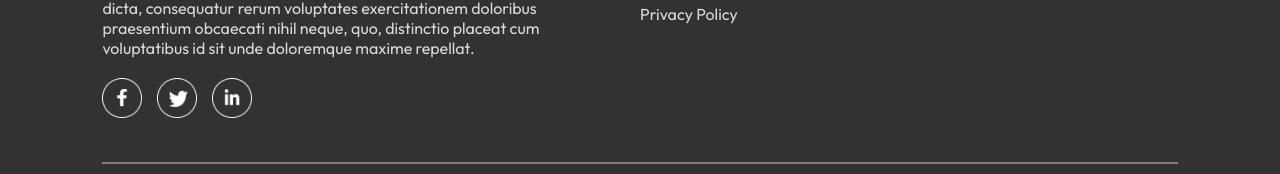
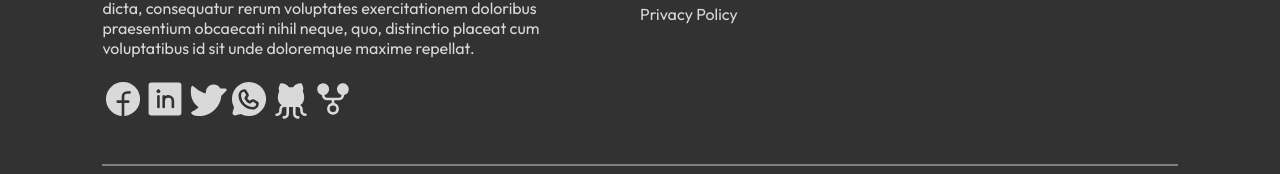
Before and after one commit to Gyanthakur/food-order-now, a React (Vite) app: page /myorders in a window 1280 px wide. Shown: the part 550-724 px from the top of the page. Built offline with nearby package versions, Linux system fonts and the light colour scheme; no server answers.

Commit message:
Update Footer.jsx

```diff
--- a/src/components/Footer/Footer.jsx
+++ b/src/components/Footer/Footer.jsx
@@ -1,6 +1,16 @@
 import React from "react";
 import "./Footer.css";
 import { assets } from "../../assets/frontend_assets/assets";
+import {
+	FacebookLogo,
+	GitFork,
+	GithubLogo,
+	LinkedinLogo,
+	TwitterLogo,
+	WhatsappLogo,
+} from "phosphor-react";
+
+import { NavLink } from "react-router-dom";
 const Footer = () => {
 	return (
 		<div className="footer" id="footer">
@@ -14,9 +24,33 @@ const Footer = () => {
 						voluptatibus id sit unde doloremque maxime repellat.
 					</p>
 					<div className="footer-social-icons">
-						<img src={assets.facebook_icon} alt="" />
+						{/* <img src={assets.facebook_icon} alt="Facebook Icon" />
 						<img src={assets.twitter_icon} alt="" />
-						<img src={assets.linkedin_icon} alt="" />
+						<img src={assets.linkedin_icon} alt="" /> */}
+						<nav className="flex space-x-4">
+							<NavLink
+								to="https://www.facebook.com/profile.php?id=100026766931684"
+								className="facebook-icon"
+								target="_blank"
+							>
+								<FacebookLogo size={42} weight="fill" />
+							</NavLink>
+							<NavLink to="https://www.linkedin.com/in/gyan-pratap-singh-275785236/" target="_blank" className="linkedin-icon">
+								<LinkedinLogo size={42} weight="fill" />
+							</NavLink>
+							<NavLink to="https://x.com/gps_96169" target="_blank" className="twitter-icon">
+								<TwitterLogo size={42} weight="fill" />
+							</NavLink>
+							<NavLink to="https://wa.me/918957818597?text=Hey%20%F0%9F%91%8B%2C%20how%20can%20I%20help%20you%3F" target="_blank" className="whatsapp-icon">
+								<WhatsappLogo size={42} weight="fill" />
+							</NavLink>
+							<NavLink to="https://github.com/Gyanthakur" target="_blank" className="github-icon">
+								<GithubLogo size={42} weight="fill" />
+							</NavLink>
+							<NavLink to="https://github.com/Gyanthakur/your-cafe" target="_blank" className="gitfork-icon">
+								<GitFork size={42} weight="fill" />
+							</NavLink>
+						</nav>
 					</div>
 				</div>
 				<div className="footer-content-center">
@@ -37,7 +71,9 @@ const Footer = () => {
 				</div>
 			</div>
 			<hr />
-            <p className="footer-copyright">Copyright 2024 &copy; Yourfood.com - All Right Reserved</p>
+			<p className="footer-copyright">
+				Copyright 2024 &copy; Yourfood.com - All Right Reserved
+			</p>
 		</div>
 	);
 };
```
Lines whose indentation alone changed are shown as unchanged.
